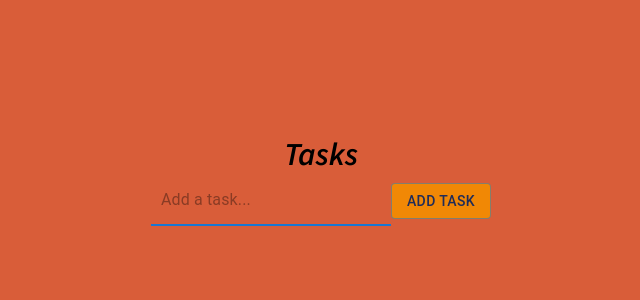
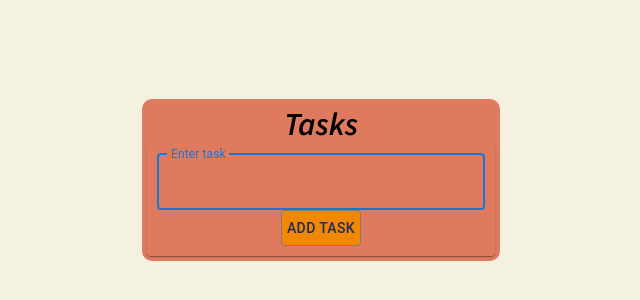
Before and after one commit to niccmac/calculator, a React (Create React App) app: page / in a window 1280 px wide. Shown: the part 220-520 px from the top of the page, without its empty margins (319-959 px from the left). Built offline with nearby package versions, Linux system fonts and the light colour scheme.

Commit message:
Change CSS color for todo

```diff
--- a/src/components/toDoForm.jsx
+++ b/src/components/toDoForm.jsx
@@ -1,5 +1,5 @@
 import React, { useState, useRef, useEffect } from "react";
-import { Button, TextField, Input } from "@mui/material";
+import { Button, TextField, Input, Card } from "@mui/material";
 import { v4 as uuidv4 } from "uuid";
 
 const ToDoForm = (props) => {
@@ -22,12 +22,12 @@ const ToDoForm = (props) => {
     setInput("");
   };
   return (
-    <>
-      <form className="todo-form">
+    <Card className="todo-form">
+      <form>
         {props.edit ? (
           <>
             {" "}
-            <Input
+            <TextField
               inputRef={currentRef}
               type="text"
               placeholder="Update task..."
@@ -35,6 +35,9 @@ const ToDoForm = (props) => {
               name="text"
               className="todo-input edit"
               onChange={inputHandler}
+              fullWidth
+              label="Update task"
+              variant="outlined"
             />
             <Button
               className="todo-button edit"
@@ -48,7 +51,7 @@ const ToDoForm = (props) => {
         ) : (
           <>
             {" "}
-            <Input
+            <TextField
               inputRef={currentRef}
               type="text"
               placeholder="Add a task..."
@@ -56,6 +59,9 @@ const ToDoForm = (props) => {
               name="text"
               className="todo-input"
               onChange={inputHandler}
+              fullWidth
+              label="Enter task"
+              variant="outlined"
             />
             <Button
               className="todo-button"
@@ -68,7 +74,7 @@ const ToDoForm = (props) => {
           </>
         )}
       </form>
-    </>
+    </Card>
   );
 };
 export default ToDoForm;
--- a/src/index.css
+++ b/src/index.css
@@ -3,6 +3,11 @@
   --secondary: #f18805;
   --light: #d95d39;
   --dark: #202c59;
+  --tdprimary: #e07a5f;
+  --tdsecondary: #3d405b;
+  --tdlight: #f4f1de;
+  --tdgreen: #81b29a;
+  ----tdbase: #f2cc8f;
 }
 
 * {
@@ -12,16 +17,13 @@
   font-family: "Source Sans Pro", sans-serif;
 }
 
-body {
-  background-color: var(--light);
-}
-
 .App {
   display: flex;
   min-height: 100vh;
   align-items: center;
   justify-content: center;
   padding: 16px;
+  background-color: var(--tdlight);
 }
 
 .calaculator {
@@ -133,9 +135,13 @@ button.MuiButtonBase-root.MuiCardActionArea-root.css-b6lsxj-MuiButtonBase-root-M
   display: flex;
   flex-direction: column;
   padding: 5px;
+  background-color: #e07a5f;
+  border-radius: 10px;
 }
 
-.todo-form {
+.MuiPaper-root.MuiPaper-elevation.MuiPaper-rounded.MuiPaper-elevation1.MuiCard-root.todo-form.css-bhp9pd-MuiPaper-root-MuiCard-root {
+  background-color: var(--tdprimary);
+  padding: 10px;
 }
 .todo-input {
   padding: 10px;
@@ -143,6 +149,7 @@ button.MuiButtonBase-root.MuiCardActionArea-root.css-b6lsxj-MuiButtonBase-root-M
 }
 
 button.todo-button {
+  padding: 5px;
   color: var(--dark);
   background-color: var(--secondary);
 }
```
